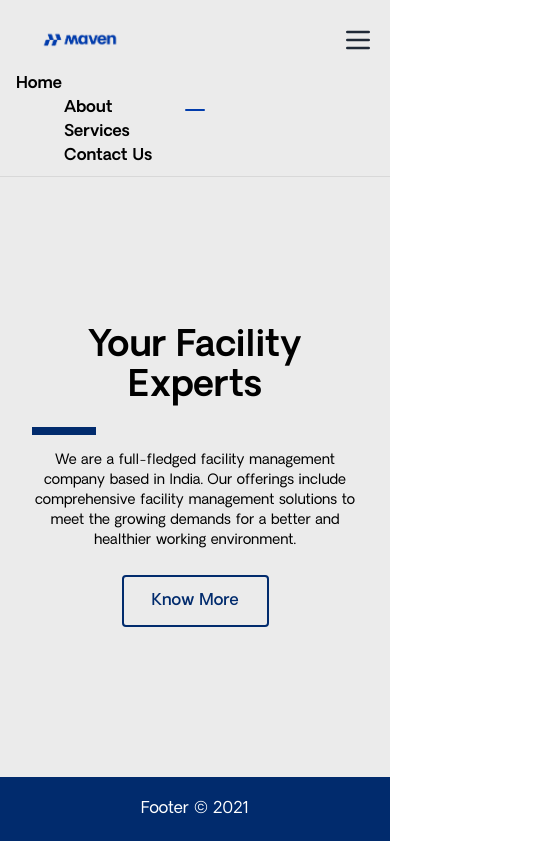
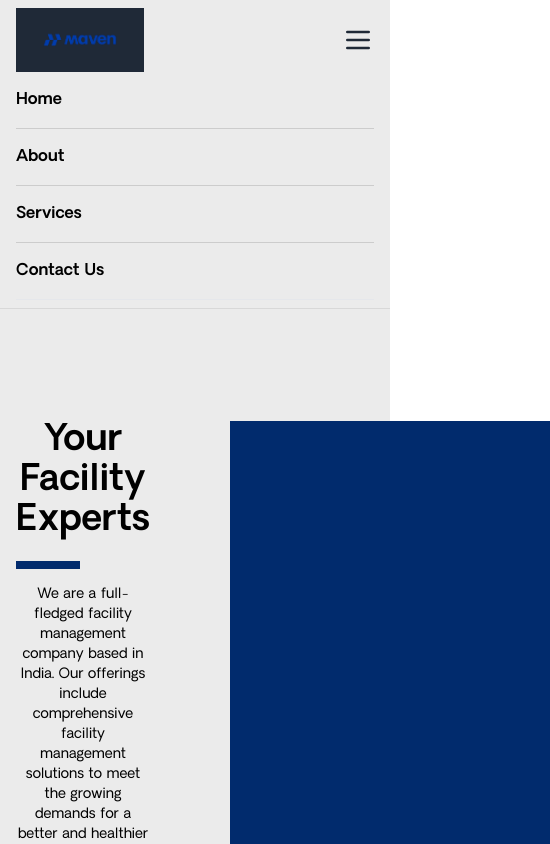
Before and after one commit to viveksinghup/vuestore, a Vue app: page / in a window 390 px wide. Shown: the top 844 px of the page, 550 px wide, since content can reach past the window. Built offline with nearby package versions, Linux system fonts and the light colour scheme; grey boxes are pictures that could not be loaded.

Commit message:
homepage ui added for hero sec

```diff
--- a/src/components/common/Header.vue
+++ b/src/components/common/Header.vue
@@ -1,9 +1,9 @@
 <template>
-  <div class="border-b border-gray30 border-opacity-30 bg-opacity-40  bg-gray10">
+  <div class="border-b border-gray30 border-opacity-30 bg-opacity-40 bg-gray10">
     <nav class="container px-4 mx-auto">
       <div class="md:flex items-center justify-between py-2">
         <div class="flex justify-between items-center">
-          <div class="text-2xl font-bold text-gray-800 md:text-3xl">
+          <div class="text-2xl font-bold bg-gray-800 md:text-3xl">
             <a href="#"
               ><img src="@/assets/images/MAVEN.png" class="w-full h-16"
             /></a>
@@ -30,11 +30,48 @@
             </button>
           </div>
         </div>
-        <div class="flex flex-col md:flex-row space-x-12 md:block">
-          <router-link class="link font-semibold relative" to="/">Home</router-link>
-          <router-link class="link font-semibold relative" to="/about">About</router-link>
-          <router-link class="link font-semibold relative" to="/services">Services</router-link>
-          <router-link class="link font-semibold relative" to="/contact-us">Contact Us</router-link>
+        <div class="flex flex-col md:flex-row md:space-x-12 md:block">
+          <router-link
+            class="
+              link
+              font-semibold
+              py-4
+              border-b border-gray10
+              md:border-none md:py-0
+              relative
+            "
+            to="/"
+            >Home</router-link
+          >
+          <router-link
+            class="
+              link
+              font-semibold
+              py-4
+              border-b border-gray10
+              md:border-none md:py-0
+              relative
+            "
+            to="/about"
+            >About</router-link
+          >
+          <router-link
+            class="
+              link
+              font-semibold
+              py-4
+              border-b border-gray10
+              md:border-none md:py-0
+              relative
+            "
+            to="/services"
+            >Services</router-link
+          >
+          <router-link
+            class="link font-semibold py-4 border-b md:py-0 relative"
+            to="/contact-us"
+            >Contact Us</router-link
+          >
         </div>
       </div>
     </nav>
@@ -51,18 +88,23 @@ export default {
 </script>
 
 <style lang="postcss" scoped>
-.link:after{
-  content: '';
+.link:after {
+  content: "";
   position: absolute;
   width: 0px;
   height: 2px;
-  background-color: #013CAC;
+  background-color: #013cac;
   left: 50%;
   bottom: -15px;
   border-radius: 5px;
   transform: translateX(-50%);
 }
-.router-link-active:after{
+.router-link-active:after {
   width: 20px;
 }
+@media screen and (max-width: 800px) {
+  .router-link-active:after {
+    width: 0px;
+  }
+}
 </style>
--- a/src/components/pages/Home.vue
+++ b/src/components/pages/Home.vue
@@ -1,16 +1,14 @@
 <template>
   <div class="bg-opacity-40 bg-gray10">
-    <div class="container mx-auto">
-      <div class="flex" style="height: 600px">
+    <div class="container mx-auto px-4">
+      <div class="flex py-28">
         <div
           class="
             flex
             items-center
             text-center
             lg:text-left
-            px-8
-            md:px-12
-            lg:w-1/2
+            lg:w-1/2 pr-20
           "
         >
           <div>
@@ -46,14 +44,7 @@
           </div>
         </div>
         <div class="lg:w-1/2">
-          <div
-            class="h-full object-cover"
-            style="
-              background-image: url(https://images.unsplash.com/photo-1498050108023-c5249f4df085?ixlib=rb-1.2.1&ixid=eyJhcHBfaWQiOjEyMDd9&auto=format&fit=crop&w=1352&q=80);
-            "
-          >
-            <div class="h-full bg-black opacity-25"></div>
-          </div>
+          <div class=" w-80 h-full bg-darkBlue"></div>
         </div>
       </div>
     </div>
```
